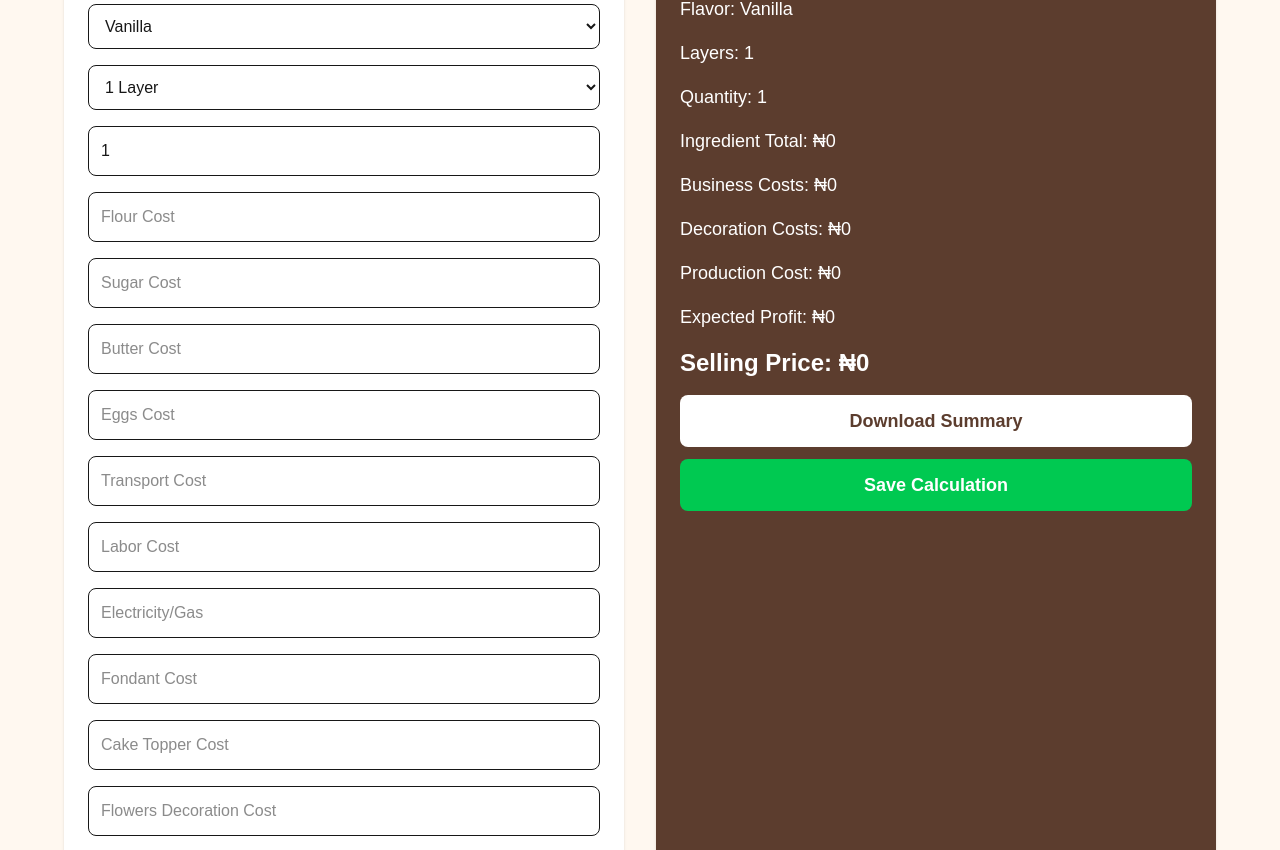
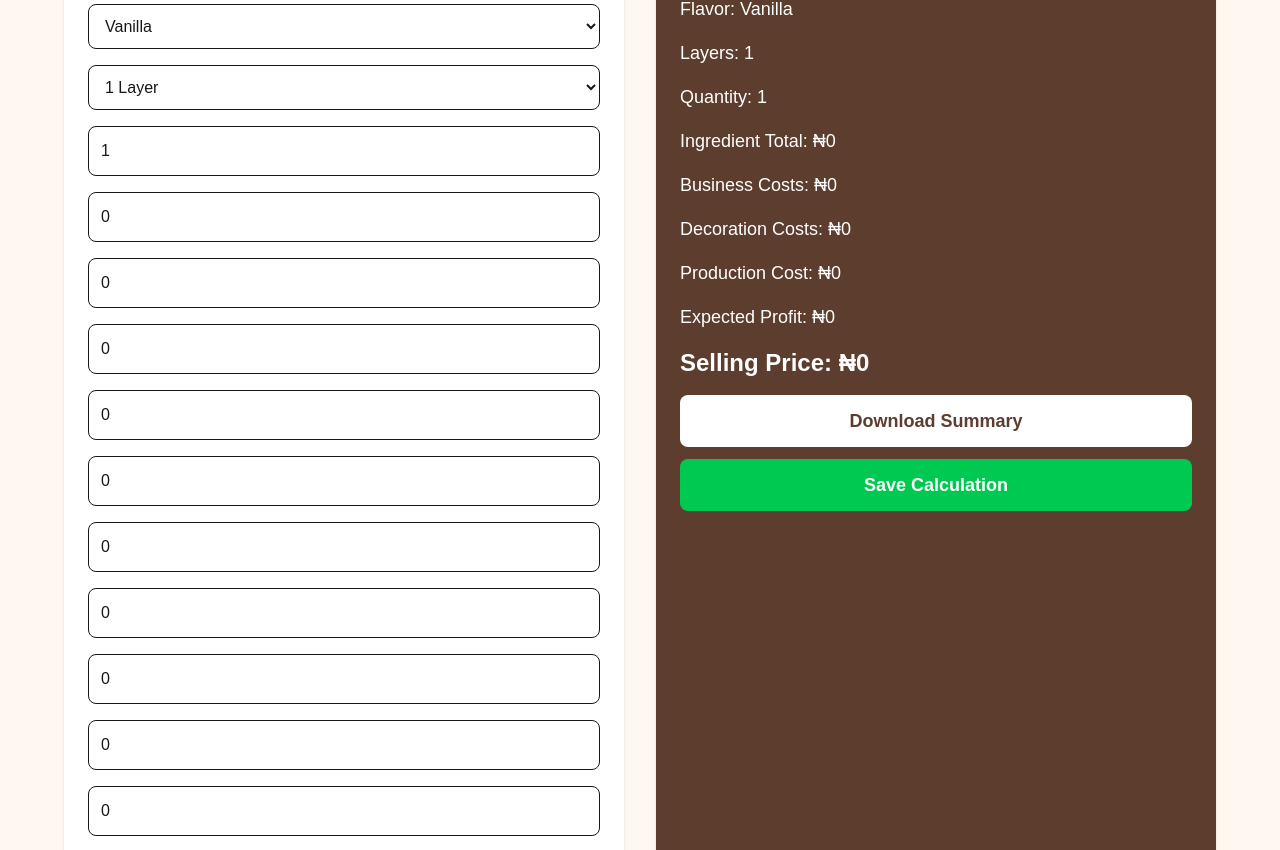
Before and after one commit to RoseO5/cake-cost-calculator, a Next.js app: page / in a window 1280 px wide. Shown: the part 321-1171 px from the top of the page. Built offline with nearby package versions, Linux system fonts and the light colour scheme.

Commit message:
Fix reset button fully

```diff
--- a/components/CakeCalculator.tsx
+++ b/components/CakeCalculator.tsx
@@ -192,6 +192,7 @@ const downloadSummary = async () => {
           <input
             type="number"
             placeholder="Flour Cost"
+            value={ingredients.flour}
             className="w-full border p-3 rounded-lg"
             onChange={(e) =>
               setIngredients({
@@ -204,6 +205,7 @@ const downloadSummary = async () => {
           <input
             type="number"
             placeholder="Sugar Cost"
+            value={ingredients.sugar}
             className="w-full border p-3 rounded-lg"
             onChange={(e) =>
               setIngredients({
@@ -216,6 +218,7 @@ const downloadSummary = async () => {
           <input
             type="number"
             placeholder="Butter Cost"
+            value={ingredients.butter}
             className="w-full border p-3 rounded-lg"
             onChange={(e) =>
               setIngredients({
@@ -228,6 +231,7 @@ const downloadSummary = async () => {
           <input
             type="number"
             placeholder="Eggs Cost"
+            value={ingredients.eggs}
             className="w-full border p-3 rounded-lg"
             onChange={(e) =>
               setIngredients({
@@ -240,6 +244,7 @@ const downloadSummary = async () => {
           <input
             type="number"
             placeholder="Transport Cost"
+            value={businessCosts.transport}
             className="w-full border p-3 rounded-lg"
             onChange={(e) =>
               setBusinessCosts({
@@ -252,6 +257,7 @@ const downloadSummary = async () => {
           <input
             type="number"
             placeholder="Labor Cost"
+            value={businessCosts.labor}
             className="w-full border p-3 rounded-lg"
             onChange={(e) =>
               setBusinessCosts({
@@ -264,6 +270,7 @@ const downloadSummary = async () => {
           <input
             type="number"
             placeholder="Electricity/Gas"
+            value={businessCosts.electricity}
             className="w-full border p-3 rounded-lg"
             onChange={(e) =>
               setBusinessCosts({
@@ -276,6 +283,7 @@ const downloadSummary = async () => {
           <input
             type="number"
             placeholder="Fondant Cost"
+            value={decorations.fondant}
             className="w-full border p-3 rounded-lg"
             onChange={(e) =>
               setDecorations({
@@ -288,6 +296,7 @@ const downloadSummary = async () => {
           <input
             type="number"
             placeholder="Cake Topper Cost"
+            value={decorations.toppers}
             className="w-full border p-3 rounded-lg"
             onChange={(e) =>
               setDecorations({
@@ -300,6 +309,7 @@ const downloadSummary = async () => {
           <input
             type="number"
             placeholder="Flowers Decoration Cost"
+            value={decorations.flowers}
             className="w-full border p-3 rounded-lg"
             onChange={(e) =>
               setDecorations({
```
